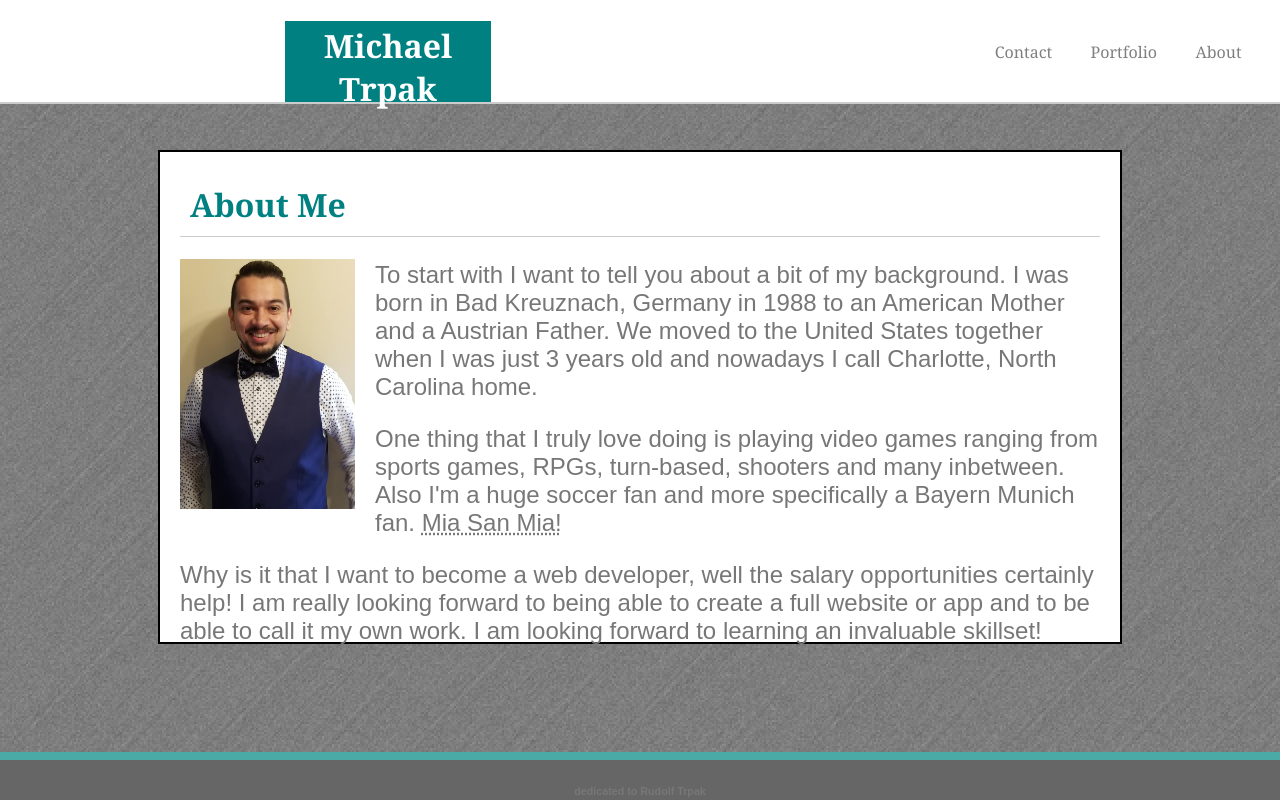
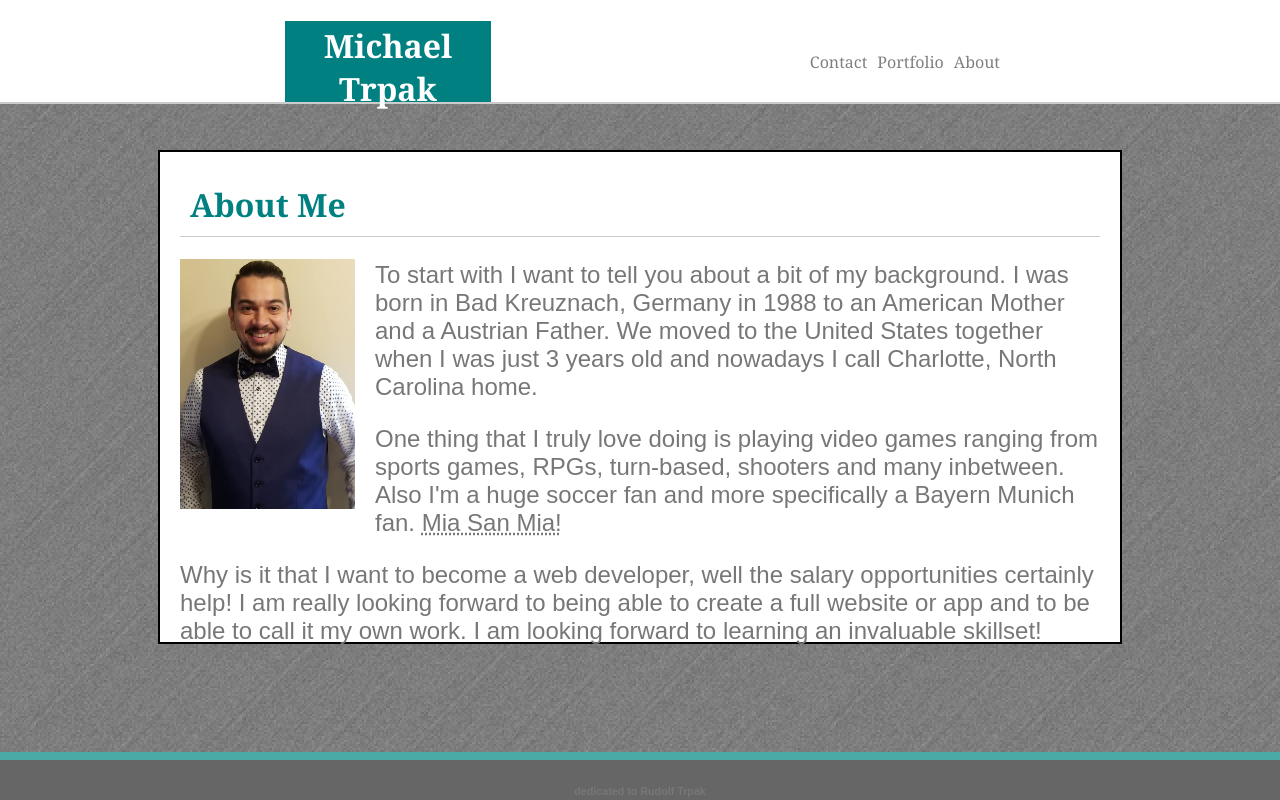
Before and after one commit to mrtrpak/First-Website-from-Scratch, a plain HTML site: page index.html in a window 1280 px wide. Drawn offline with Linux system fonts and the light colour scheme.

Commit message:
fixed up the header links position and added hover color change

```diff
--- a/assets/style.css
+++ b/assets/style.css
@@ -26,10 +26,14 @@ header {
     height: 75px;
 }
 
+.headerAbout {
+    margin-right: 275px;
+}
+
 .headerlink {
     float: right;
-    margin-right: 3%;
-    margin-top: 20px;
+    margin-top: 25px;
+    padding: 5px;
     color: grey;
     text-decoration: none;
     font-family: Georgia, 'Times New Roman', Times, serif;
@@ -192,3 +196,4 @@ form {
 ::placeholder {
     font-family: Arial, Helvetica, sans-serif;
 }
+/* end of contact editing */
--- a/index.html
+++ b/index.html
@@ -5,7 +5,7 @@
     <meta charset="UTF-8">
     <meta name="viewport" content="width=device-width, initial-scale=1.0">
     <meta http-equiv="X-UA-Compatible" content="ie=edge">
-    <title>Portfolio Page</title>
+    <title>Portfolio Homepage</title>
     <link rel="stylesheet" type="text/css" href="assets/style.css">
     <link rel="icon" href="images/festbeer.jpg">
 </head>
@@ -13,7 +13,7 @@
 <body>
     <header>
         <div>
-            <a class="headerlink" href="index.html">About</a>
+            <a class="headerlink headerAbout" href="index.html">About</a>
             <a class="headerlink" href="portfolio.html">Portfolio</a>
             <a class="headerlink" href="contact.html">Contact</a>
             <h1 class="name">Michael Trpak</h1>
```
Also changed, not shown: contact.html (+1 -1 lines), portfolio.html (+1 -1 lines).
